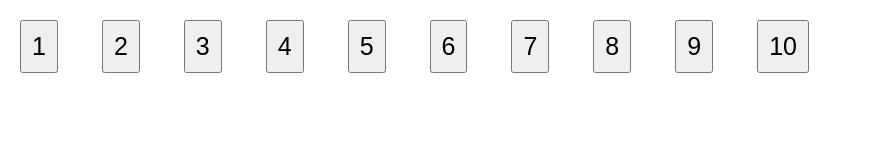
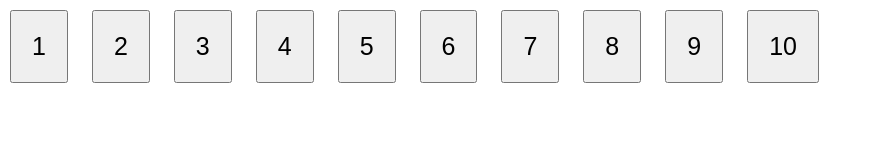
Before and after one commit to karanswarnakar007/class_1, a plain HTML site: page index.html in a window 1280 px wide. Shown: the whole page, without its empty margins (0-872 px from the left). Drawn offline with Linux system fonts and the light colour scheme.

Commit message:
Update index.html

```diff
--- a/index.html
+++ b/index.html
@@ -10,8 +10,8 @@
     <style>
         input{
             font-size: 25px;
-padding: 10px;
-margin: 20px 20px;
+padding: 20px;
+margin: 10px 10px;
         }
     </style>
 </head>
```
